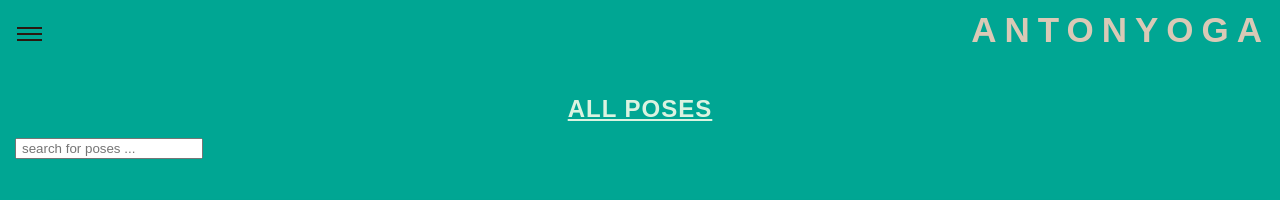
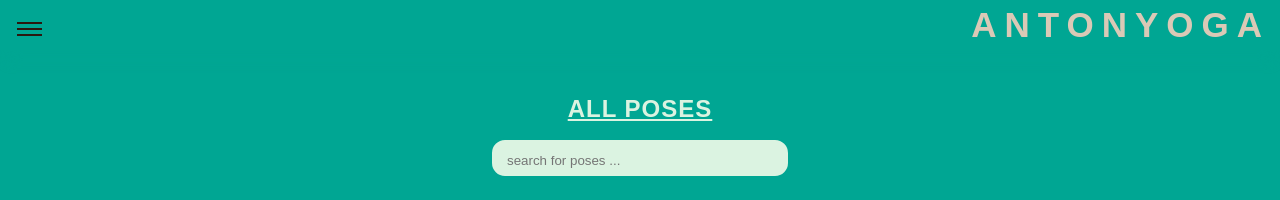
Before and after one commit to antoniatandler/capstone-project, a Next.js app: page /poses in a window 1280 px wide. Shown: the top 200 px of the page. Built offline with nearby package versions, Linux system fonts and the light colour scheme.

Commit message:
changed styling

```diff
--- a/components/Heading/Heading.js
+++ b/components/Heading/Heading.js
@@ -9,8 +9,15 @@ const HeadingContainer = styled.header`
   display: flexbox;
   justify-content: space-between;
   top: 15px;
+  margin-top: -15px;
+  padding-top: 10px;
+  padding-bottom: 10px;
   right: 0;
   left: 15px;
+  height: 50px;
+  background-color: #00a693;
+  box-shadow: 0px 17px 13px -7px #00a693;
+  margin-left: -15px;
 `;
 
 const HamburgerModel = styled.button`
@@ -24,6 +31,7 @@ const HamburgerModel = styled.button`
   padding: 0;
   background: none;
   border: 0;
+  margin-left: 15px;
 `;
 
 const Line = styled.div`
@@ -47,7 +55,7 @@ const DropdownMenu = styled.ul`
   display: ${({ isOpen }) => (isOpen ? "block" : "none")};
   margin-left: -45px;
   position: fixed;
-  top: 30px;
+  top: 35px;
   z-index: +1;
 `;
 
--- a/components/PosesList/index.js
+++ b/components/PosesList/index.js
@@ -51,13 +51,28 @@ const StyledLink = styled(Link)`
 export const SearchBarContainer = styled.div`
   display: flex;
   align-items: center;
+  justify-content: center;
   margin-bottom: 15px;
   margin-top: 15px;
-  margin-right: 15px;
 `;
 
 export const StyledInput = styled.input`
-  padding-left: 5px;
+  padding-left: 15px;
+  width: 300px;
+  height: 40px;
+  border-radius: 15px;
+  margin: auto;
+  padding-top: 5px;
+  color: rgb(43, 24, 15);
+  background-color: #dbf3e1;
+  font-family: fantasy;
+  border: 2px solid #00a693;
+
+  &:focus {
+    outline: none;
+
+    box-shadow: 0 0 10px #dbf3e1;
+  }
 `;
 
 export default function PosesList() {
```
